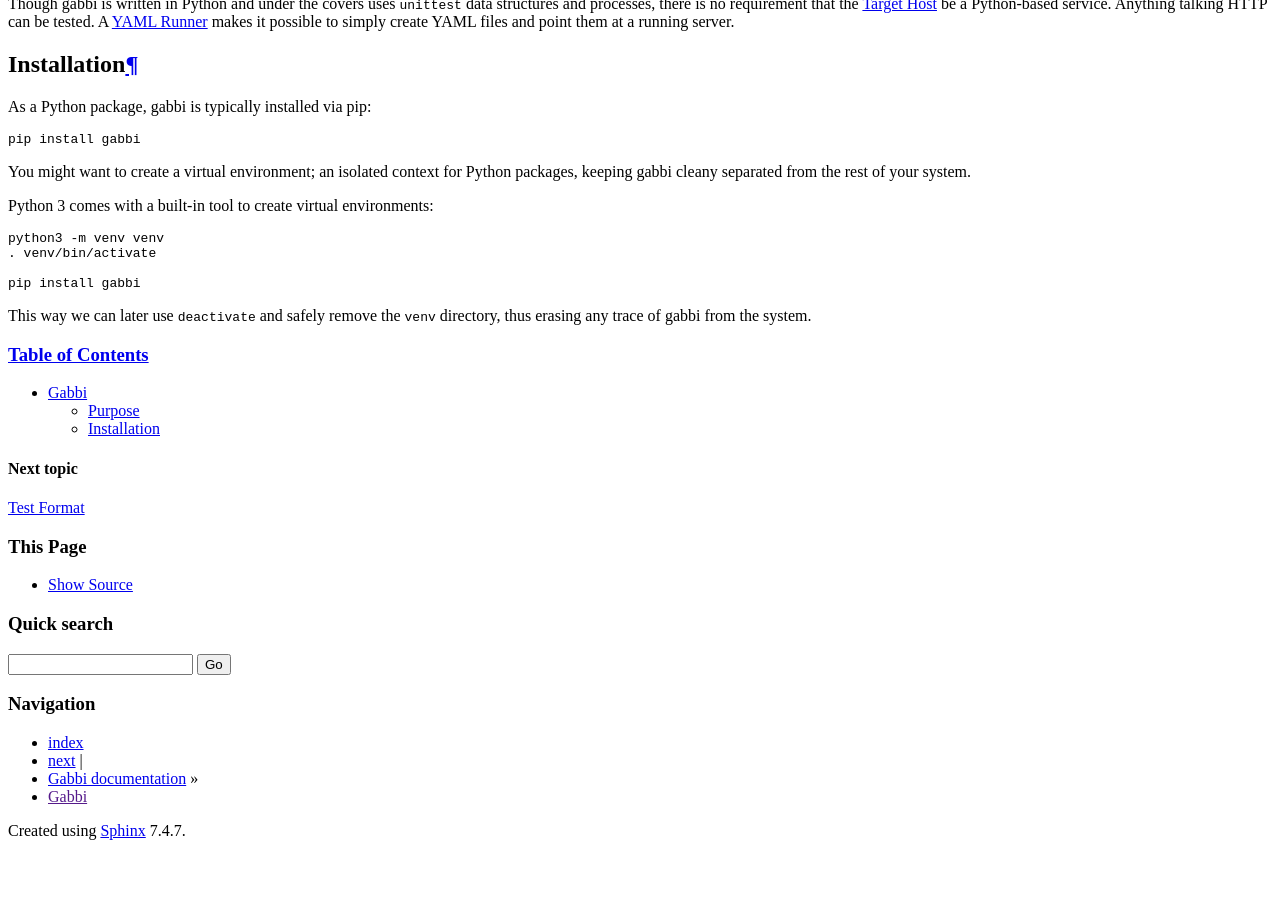
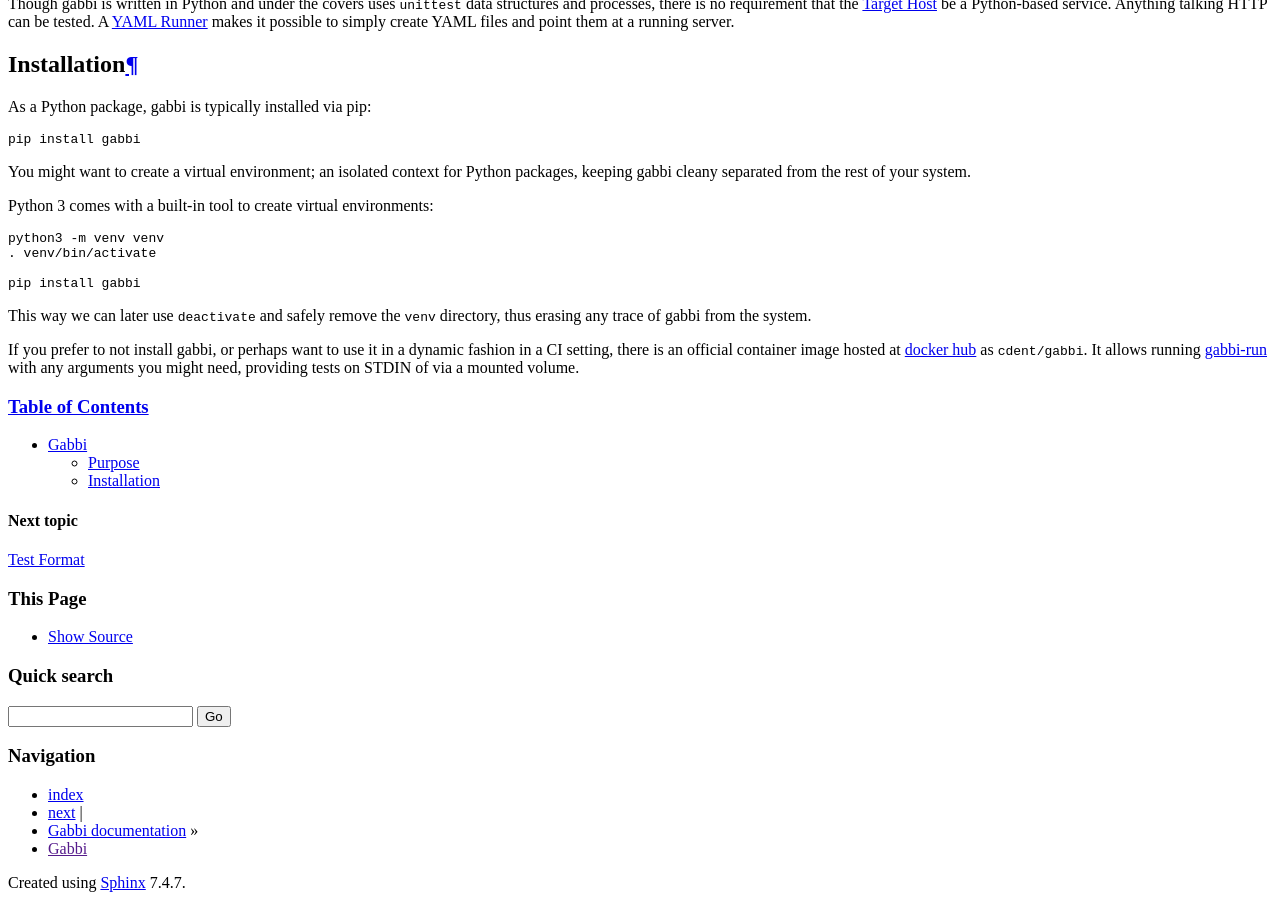
Before and after one commit to cdent/gabbi, a Sphinx documentation site: the page built from docs/source/index.rst, in a window 1280 px wide and 900 px high, scrolled down 933 px. Built offline with Sphinx 7.4.7, drawn with Linux system fonts in a browser that asks for light colours; comment, search, counter and statistics services are not loaded; before the commit the page ends 1781 px from its top, so only the background shows below that.

Commit message:
Automate container creation on release (#304)
This is based on the Dockerfile provided at #284 with some
tweaks.

Makefile is adjusted to allow easy experimentation, but the
primary work here uses github actions.

The container is built any time a tag that looks like a
semver is pushed. This is in alignment with the existing
release handling.

```diff
--- a/docs/source/index.rst
+++ b/docs/source/index.rst
@@ -125,4 +125,11 @@ Python 3 comes with a built-in tool to create virtual environments::
 This way we can later use ``deactivate`` and safely remove the ``venv``
 directory, thus erasing any trace of gabbi from the system.
 
+If you prefer to not install gabbi, or perhaps want to use it in a dynamic
+fashion in a CI setting, there is an official container image hosted at
+`docker hub`_ as ``cdent/gabbi``. It allows running :doc:`gabbi-run <runner>`
+with any arguments you might need, providing tests on STDIN of via a mounted
+volume.
+
+.. _docker hub: https://hub.docker.com/repository/docker/cdent/gabbi
 .. _virtualenv: https://virtualenv.pypa.io
```
Also changed, not shown: 3 other files.
